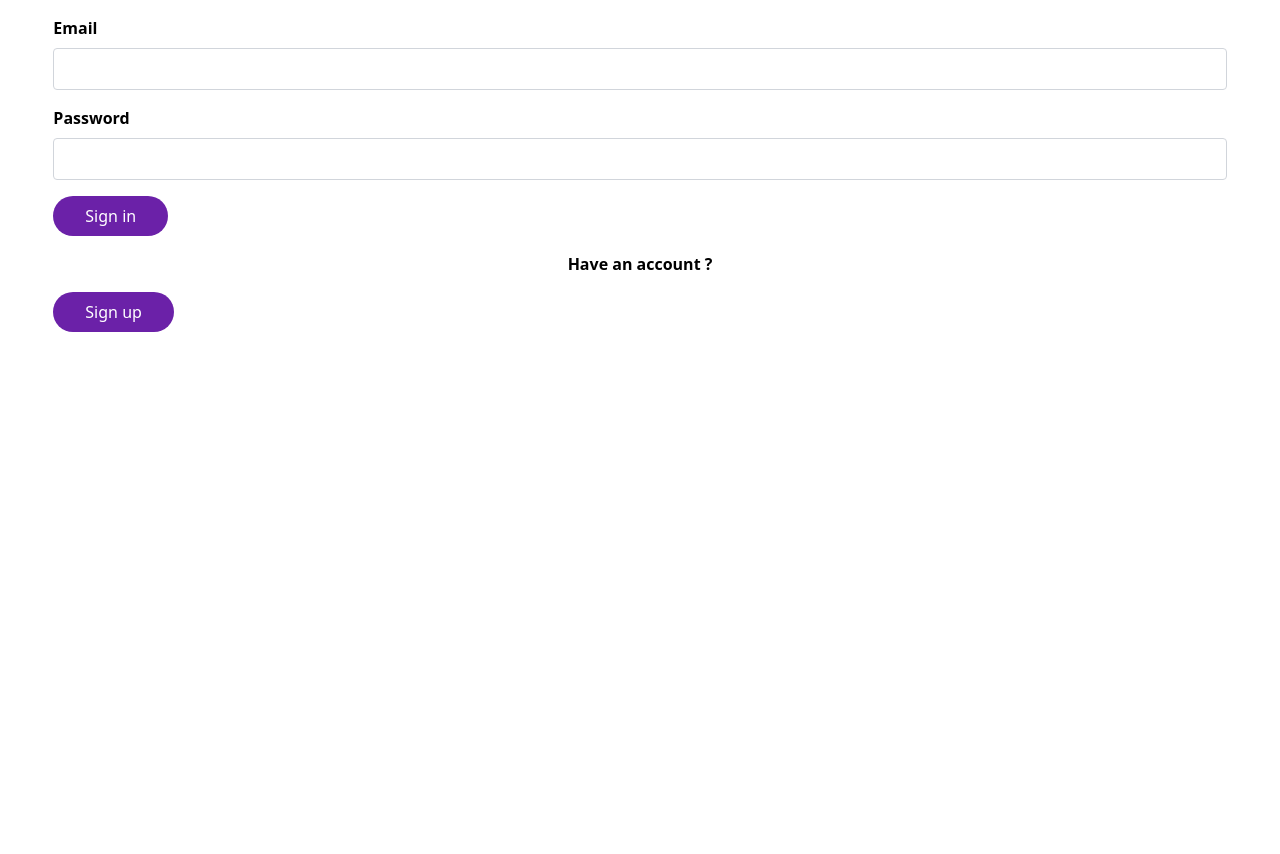
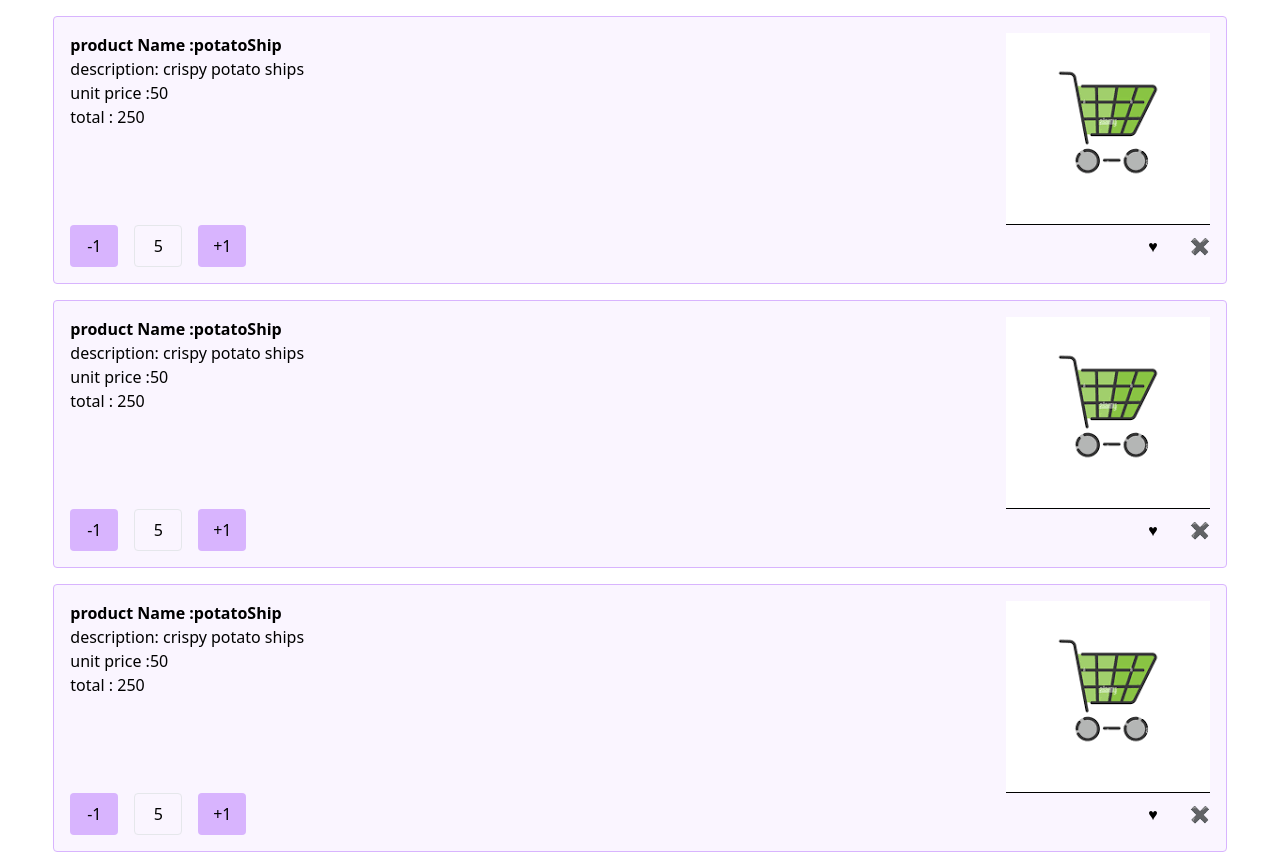
Before and after one commit to hussain-alsayedali/e-commerce-system, a React (Vite) app in the folder client/: page / in a window 1280 px wide. Shown: the top 854 px of the page. Before the commit the page ends 800 px from the top, so only its background shows below. Built offline with nearby package versions, Linux system fonts and the light colour scheme.

Commit message:
shopping cart page works 😎

```diff
--- a/client/src/App.tsx
+++ b/client/src/App.tsx
@@ -3,13 +3,15 @@ import reactLogo from "./assets/react.svg";
 import viteLogo from "/vite.svg";
 import SignupPage from "./pages/SignupPage.tsx";
 import SigninPage from "./pages/SinginPage.tsx";
+import ShoppingCartPage from "./pages/ShoppingCartPage.tsx";
+import React from "react";
 
 function App() {
   const [count, setCount] = useState(0);
 
   return (
     <>
-      <SigninPage />
+      <ShoppingCartPage />
     </>
   );
 }
--- /dev/null
+++ b/client/src/components/ProductCartCard.tsx
@@ -0,0 +1,51 @@
+import emptycart from "./src/assets/emptycart.png";
+
+export default function ProductCartCard({
+  name,
+  unitPrice,
+  description,
+  units,
+  addUnit,
+  removeUnit,
+}: {
+  name: string;
+  unitPrice: number;
+  description: string;
+  units: number;
+  addUnit: () => void;
+  removeUnit: () => void;
+}) {
+  return (
+    <div className="flex-col w-11/12 border border-purple-300 bg-purple-50 rounded p-4 mt-4 ">
+      <div className="flex gap-y-2 justify-between">
+        <div>
+          <h3 className="text-l font-semibold">product Name :{name}</h3>
+          <p>description: {description}</p>
+          <p>unit price :{unitPrice}</p>
+          <p>total : {unitPrice * units} </p>
+        </div>
+        <div>
+          <img src="./src/assets/emptycart.png" alt="" />
+        </div>
+      </div>
+      <div className="flex justify-between">
+        <div className="flex gap-x-4">
+          <button
+            onClick={removeUnit}
+            className=" p-2 bg-purple-300 w-12 rounded"
+          >
+            -1
+          </button>
+          <span className="border p-2  w-12 rounded text-center">{units}</span>
+          <button onClick={addUnit} className=" p-2 bg-purple-300 w-12 rounded">
+            +1
+          </button>
+        </div>
+        <div className="flex gap-8">
+          <button>♥</button>
+          <button>✖</button>
+        </div>
+      </div>
+    </div>
+  );
+}
--- a/client/src/main.tsx
+++ b/client/src/main.tsx
@@ -3,8 +3,4 @@ import ReactDOM from "react-dom/client";
 import App from "./App.tsx";
 import "./index.css";
 
-ReactDOM.createRoot(document.getElementById("root")!).render(
-  <React.StrictMode>
-    <App />
-  </React.StrictMode>
-);
+ReactDOM.createRoot(document.getElementById("root")!).render(<App />);
--- /dev/null
+++ b/client/src/pages/ShoppingCartPage.tsx
@@ -0,0 +1,60 @@
+import { useState } from "react";
+import ProductCartCard from "../components/ProductCartCard";
+import Button from "../components/Button";
+
+export default function ShoppingCartPage() {
+  const [cart, setCart] = useState([
+    {
+      name: "potatoShip",
+      unitPrice: 50,
+      description: "crispy potato ships",
+      units: 5,
+    },
+    {
+      name: "potatoShip",
+      unitPrice: 50,
+      description: "crispy potato ships",
+      units: 5,
+    },
+    {
+      name: "potatoShip",
+      unitPrice: 50,
+      description: "crispy potato ships",
+      units: 5,
+    },
+  ]);
+  function handleAddUnit(index: number) {
+    setCart((prevCart) => {
+      const newCart = [...prevCart];
+      newCart[index].units += 1;
+      return newCart;
+    });
+  }
+  function handleRemoveUnit(index: number) {
+    setCart((prevCart) => {
+      const newCart = [...prevCart];
+      newCart[index].units -= 1;
+      return newCart;
+    });
+  }
+
+  return (
+    <div className="flex flex-col align-middle justify-center items-center">
+      {cart.map((product, index: any) => {
+        return (
+          <ProductCartCard
+            name={product.name}
+            unitPrice={product.unitPrice}
+            description={product.description}
+            units={product.units}
+            addUnit={() => handleAddUnit(index)}
+            removeUnit={() => handleRemoveUnit(index)}
+          />
+        );
+      })}
+      <div className="w-11/12  p-8">
+        <Button title="Checkout" />
+      </div>
+    </div>
+  );
+}
```
Also changed, not shown: client/src/assets/emptycart.png (added).
